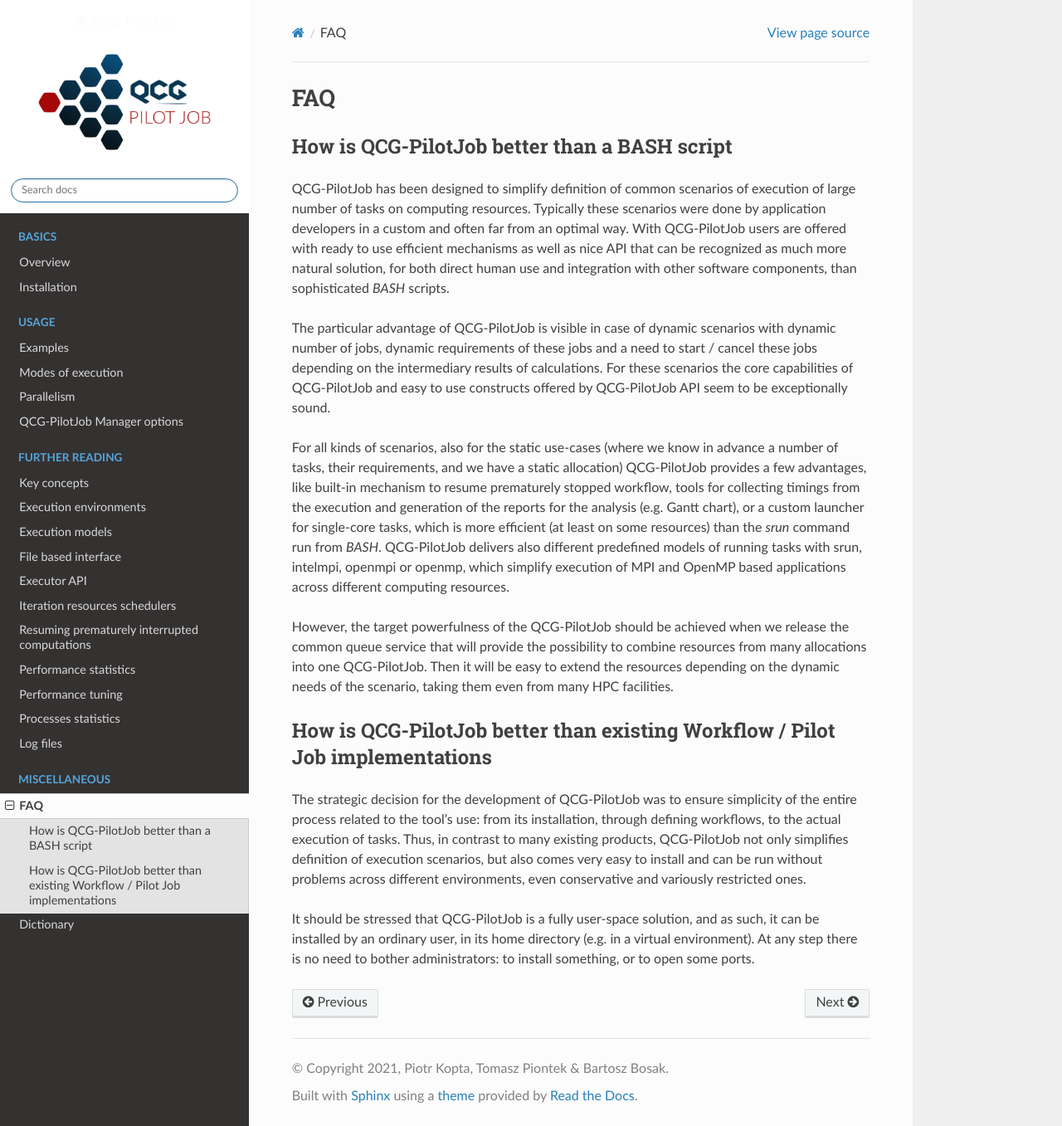
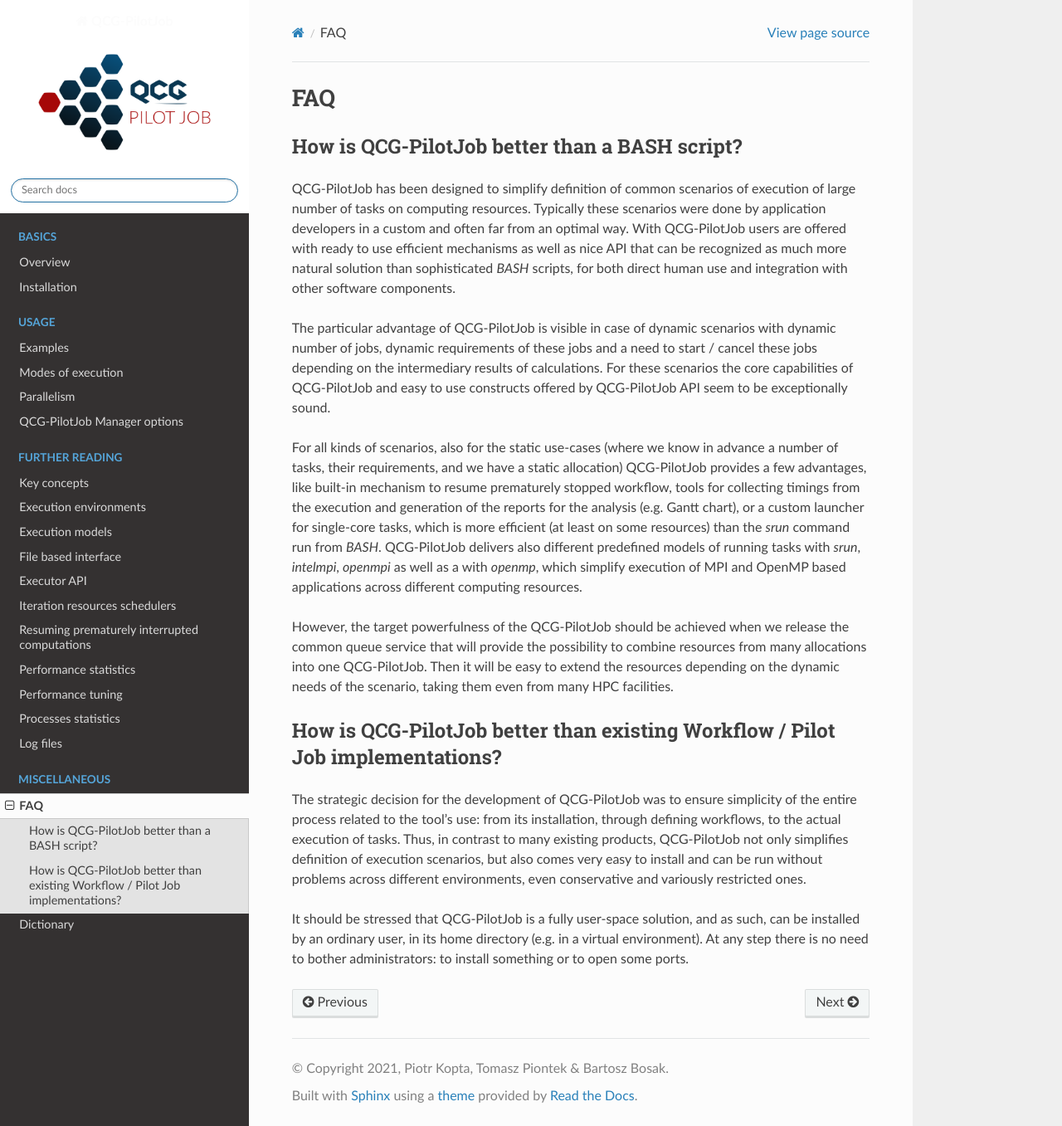
Before and after one commit to compat-project/QCG-PilotJob, a Sphinx documentation site: the page built from docs/faq.rst, in a window 1280 px wide and 1357 px high. Shown: the whole window at 83% size. Built offline with Sphinx 7.4.7 and the Read the Docs theme 2.0.0, drawn with Linux system fonts in a browser that asks for light colours; pages that are not in the unit, such as notebooks, are missing from menus.

Commit message:
docs tuning

```diff
--- a/docs/faq.rst
+++ b/docs/faq.rst
@@ -1,14 +1,14 @@
 FAQ
 ===
 
-How is QCG-PilotJob better than a BASH script
----------------------------------------------
+How is QCG-PilotJob better than a BASH script?
+----------------------------------------------
 QCG-PilotJob has been designed to simplify definition of common scenarios of execution
 of large number of tasks on computing resources. Typically these scenarios were
 done by application developers in a custom and often far from an optimal way.
 With QCG-PilotJob users are offered with ready to use efficient mechanisms
-as well as nice API that can be recognized as much more natural solution,
-for both direct human use and integration with other software components, than sophisticated *BASH* scripts.
+as well as nice API that can be recognized as much more natural solution
+than sophisticated *BASH* scripts, for both direct human use and integration with other software components.
 
 The particular advantage of QCG-PilotJob is visible in case of dynamic scenarios
 with dynamic number of jobs, dynamic requirements of these jobs and a need to start / cancel
@@ -23,7 +23,8 @@
 for the analysis (e.g. Gantt chart), or a custom launcher for single-core tasks,
 which is more efficient (at least on some resources) than the *srun* command run from *BASH*.
 QCG-PilotJob delivers also different predefined models of running tasks with
-srun, intelmpi, openmpi or openmp, which simplify execution of MPI and OpenMP based applications
+`srun`, `intelmpi`, `openmpi` as well as a with `openmp`,
+which simplify execution of MPI and OpenMP based applications
 across different computing resources.
 
 However, the target powerfulness of the QCG-PilotJob should be achieved when we
@@ -31,8 +32,8 @@
 from many allocations into one QCG-PilotJob. Then it will be easy to extend the resources
 depending on the dynamic needs of the scenario, taking them even from many HPC facilities.
 
-How is QCG-PilotJob better than existing Workflow / Pilot Job implementations
------------------------------------------------------------------------------
+How is QCG-PilotJob better than existing Workflow / Pilot Job implementations?
+------------------------------------------------------------------------------
 The strategic decision for the development of QCG-PilotJob was to ensure simplicity of
 the entire process related to the tool's use: from its installation,
 through defining workflows, to the actual execution of tasks.
@@ -41,5 +42,5 @@
 without problems across different environments, even conservative and variously restricted ones.
 
 It should be stressed that QCG-PilotJob is a fully user-space solution, and as such,
-it can be installed by an ordinary user, in its home directory (e.g. in a virtual environment).
-At any step there is no need to bother administrators: to install something, or to open some ports.
+can be installed by an ordinary user, in its home directory (e.g. in a virtual environment).
+At any step there is no need to bother administrators: to install something or to open some ports.
```
